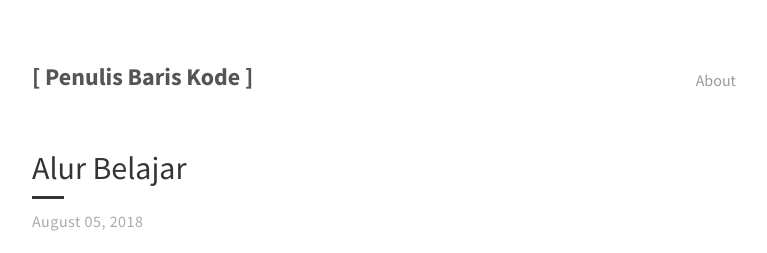
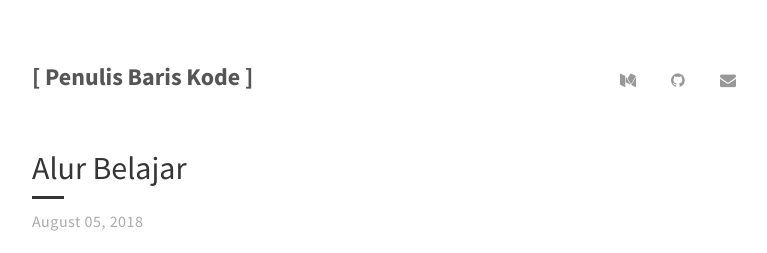
Before and after one commit to mfaridzia/mfaridzia.github.io, a Jekyll site: the page built from index.html, in a window 1280 px wide. Shown: the top 253 px of the page, without its empty margins (256-1023 px from the left). Built offline with Jekyll 4.4.1, drawn with Linux system fonts in a browser that asks for light colours; the list of posts is cut into pages by our own code.

Commit message:
Update default.html

```diff
--- a/_layouts/default.html
+++ b/_layouts/default.html
@@ -10,8 +10,11 @@
           <h2 class="nav-title" style="font-weight: bold;"> [ Penulis Baris Kode ] </h2>
         </a>
         <ul>
-          <li><a href="{{ '/about' | prepend: site.baseurl }}">About</a></li>
+<!--           <li><a href="{{ '/about' | prepend: site.baseurl }}">About</a></li> -->
           <!-- <li><a href="{{ site.baseurl }}/">Posts</a></li> -->
+          <li> <a href="https://medium.com/@MFaridZia/"><i class="fa fa-medium"></i></a> </li>
+          <li> <a href="https://github.com/mfaridzia"><i class="fa fa-github"></i></a> </li>
+          <li> <a href="mailto:muhfaridzia@gmail.com"><i class="fa fa-envelope"></i></a> </li>
         </ul>
       </div>
     </nav>
```
